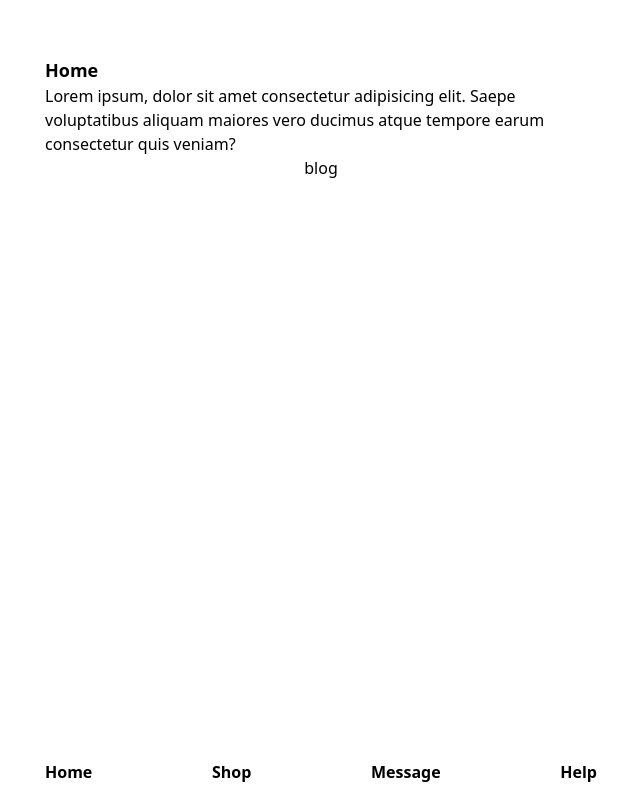
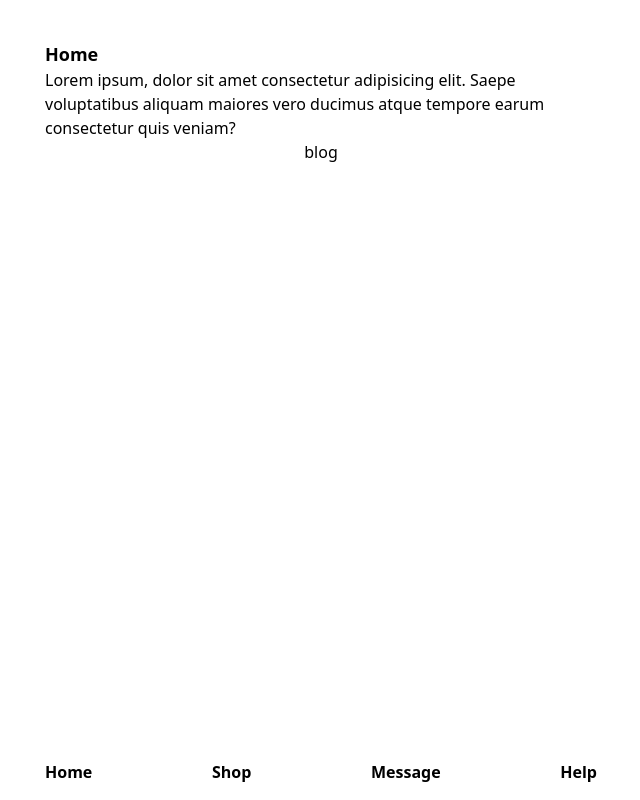
Before and after one commit to alif33/mealbee, a React (Create React App) app: page / in a window 1280 px wide. Shown: the whole page, without its empty margins (319-959 px from the left). Built offline with nearby package versions, Linux system fonts and the light colour scheme.

Commit message:
maybe okay

```diff
--- a/src/pages/home/index.jsx
+++ b/src/pages/home/index.jsx
@@ -4,7 +4,7 @@ export default function Blog(){
     return(
         <>
             <div className="main">
-                <div className="pt-14">
+                <div className="pt-10">
                     <h1 className="text-lg font-bold">Home</h1>
                     <p>Lorem ipsum, dolor sit amet consectetur adipisicing elit. Saepe voluptatibus aliquam maiores vero ducimus atque tempore earum consectetur quis veniam?</p>
                     <div className="flex justify-center">
```
